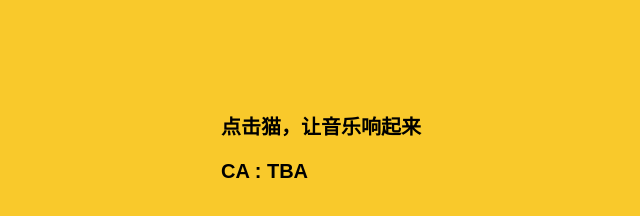
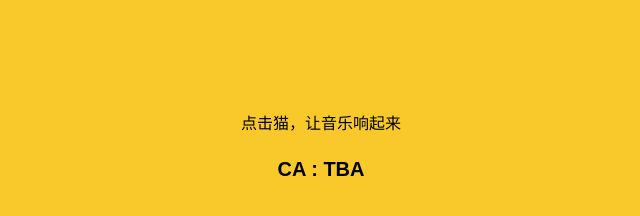
Before and after one commit to lilchad078/wumiao2, a plain HTML site: page index.html in a window 1280 px wide. Shown: the part 572-788 px from the top of the page, without its empty margins (319-959 px from the left). Drawn offline with Linux system fonts and the light colour scheme.

Commit message:
style.css

```diff
--- a/style.css
+++ b/style.css
@@ -45,7 +45,19 @@ body {
   bottom: 25px;
   left: 50%;
   transform: translateX(-50%);
+  text-align: center;
+  display: flex;
+  flex-direction: column;
+  align-items: center;
   font-weight: 700;
   color: #000;
   font-size: 20px;
+  line-height: 1.4;
 }
+
+.footer-top {
+  font-size: 16px;
+  font-weight: 500;
+  margin: 0;
+  text-align: center;
+}
```
